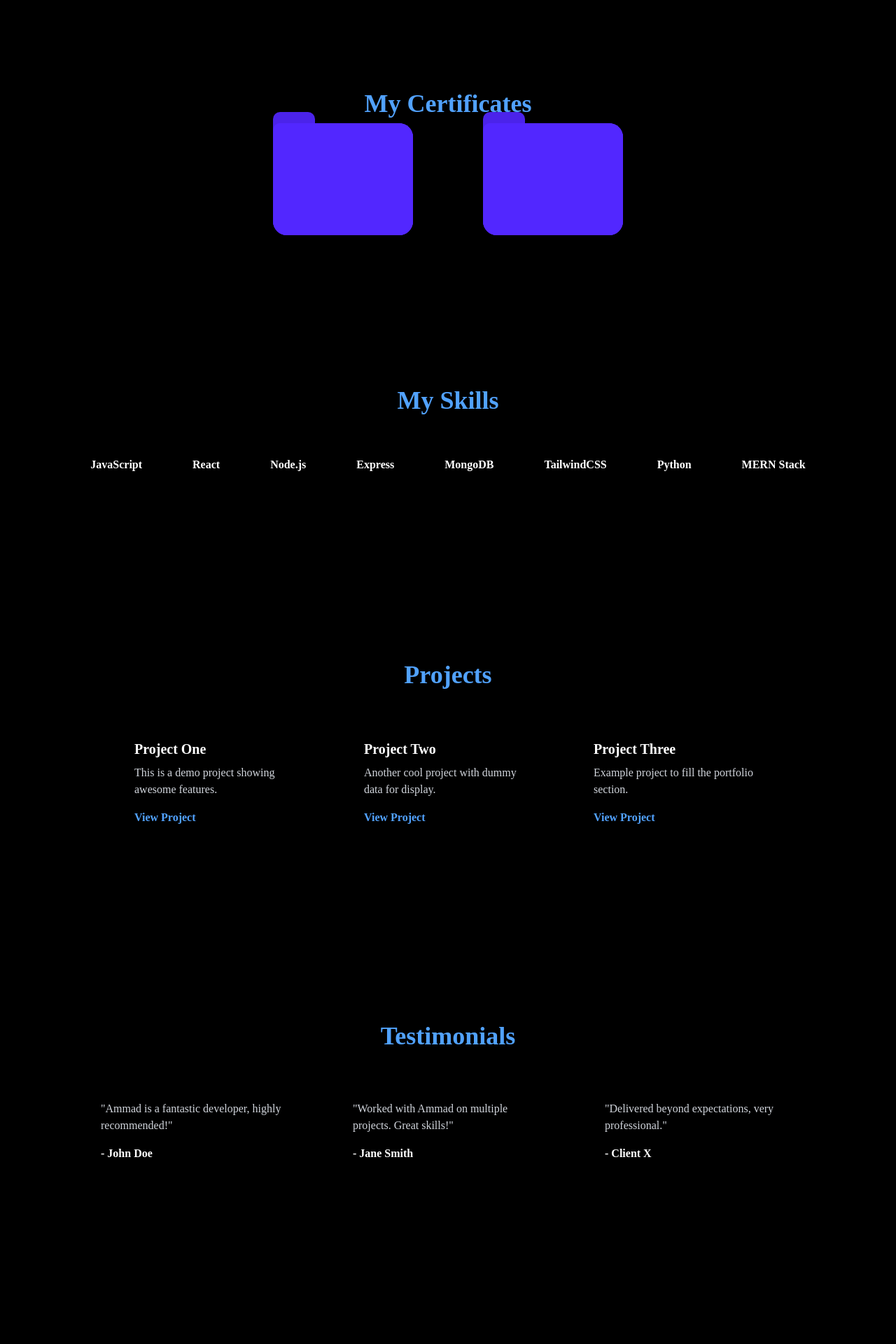
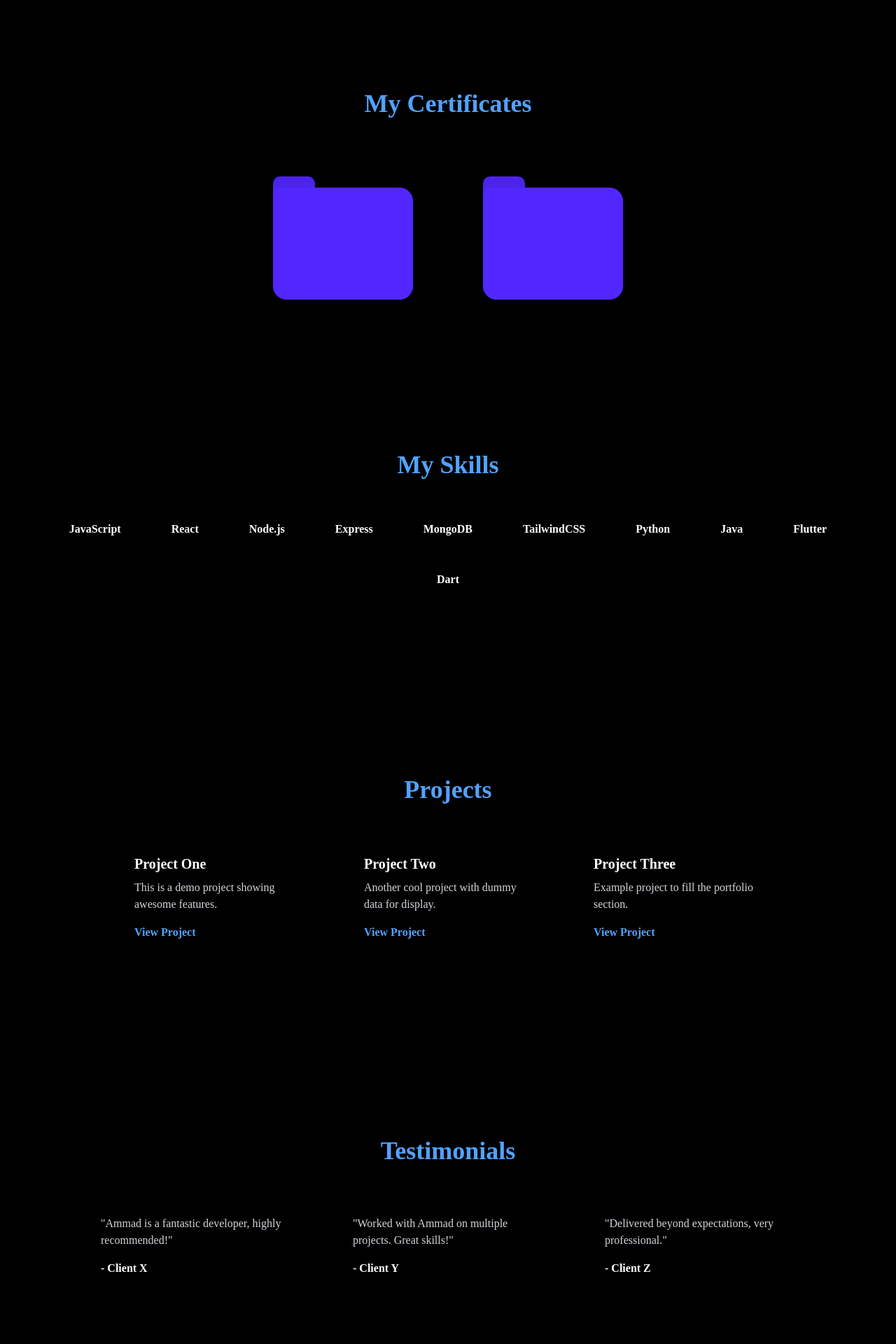
Before and after one commit to MDAMMADHUSSAIN/My-Portfolio, a React (Vite) app in the folder frontend/: page / in a window 1280 px wide. Shown: the part 880-2800 px from the top of the page at 70% size. Built offline with nearby package versions, Linux system fonts and the light colour scheme.

Commit message:
huge updates on home page

```diff
--- a/frontend/src/pages/Home.jsx
+++ b/frontend/src/pages/Home.jsx
@@ -69,7 +69,7 @@ const Home = () => {
   ];
 
   const skills = [
-    "JavaScript", "React", "Node.js", "Express", "MongoDB", "TailwindCSS", "Python", "MERN Stack"
+    "JavaScript", "React", "Node.js", "Express", "MongoDB", "TailwindCSS", "Python", "Java", "Flutter", "Dart"
   ];
 
   const projects = [
@@ -79,9 +79,9 @@ const Home = () => {
   ];
 
   const testimonials = [
-    { name: "John Doe", feedback: "Ammad is a fantastic developer, highly recommended!" },
-    { name: "Jane Smith", feedback: "Worked with Ammad on multiple projects. Great skills!" },
-    { name: "Client X", feedback: "Delivered beyond expectations, very professional." },
+    { name: "Client X", feedback: "Ammad is a fantastic developer, highly recommended!" },
+    { name: "Client Y", feedback: "Worked with Ammad on multiple projects. Great skills!" },
+    { name: "Client Z", feedback: "Delivered beyond expectations, very professional." },
   ];
 
   return (
@@ -161,7 +161,7 @@ const Home = () => {
 
       {/* Certificates Section */}
       <div id="certificates" className="max-w-6xl mx-auto py-32">
-        <h2 className="text-3xl md:text-4xl font-bold text-blue-400 text-center mb-12">
+        <h2 className="text-3xl md:text-4xl font-bold text-blue-400 text-center mb-35">
           My Certificates
         </h2>
         <div className="flex flex-wrap justify-center gap-50">
@@ -179,7 +179,7 @@ const Home = () => {
           {skills.map((skill, index) => (
             <div
               key={index}
-              className="bg-white/10 backdrop-blur-md px-6 py-3 rounded-xl text-white font-semibold hover:scale-105 transform transition"
+              className="bg-white/10 backdrop-blur-md px-6 py-3 rounded-xl text-white hover:text-blue-500 cursor-pointer font-semibold hover:scale-105 transform transition"
             >
               {skill}
             </div>
@@ -254,20 +254,6 @@ const Home = () => {
           </div>
         </div>
       </div>
-
-      {/* Footer */}
-      <footer className="bg-[#0f172a] py-12 mt-12">
-        <div className="max-w-6xl mx-auto text-center text-gray-400 space-y-4">
-          <p>© 2025 Md Ammad Hussain. All rights reserved.</p>
-          <p>
-            <a href="#skills" className="hover:text-blue-400 transition mx-2">Skills</a>|
-            <a href="#projects" className="hover:text-blue-400 transition mx-2">Projects</a>|
-            <a href="#certificates" className="hover:text-blue-400 transition mx-2">Certificates</a>|
-            <a href="#about" className="hover:text-blue-400 transition mx-2">About</a>
-          </p>
-          <p>Email: example@domain.com | Phone: +1234567890</p>
-        </div>
-      </footer>
     </div>
   );
 };
```
